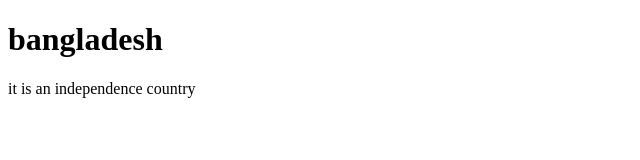
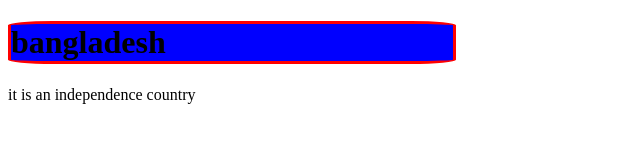
Before and after one commit to jaminur1002/login, a plain HTML site: page index.html in a window 1280 px wide. Shown: the whole page, without its empty margins (0-640 px from the left). Drawn offline with Linux system fonts and the light colour scheme.

Commit message:
adding done

```diff
--- a/index.html
+++ b/index.html
@@ -4,6 +4,7 @@
     <meta charset="UTF-8">
     <meta name="viewport" content="width=device-width, initial-scale=1.0">
     <title>my website</title>
+    <link rel="stylesheet" href="style.css">
 </head>
 <body>
     <h1>bangladesh</h1>
--- /dev/null
+++ b/style.css
@@ -0,0 +1,6 @@
+h1{
+    border: solid red;
+    width: 35%;
+    border-radius: 10%;
+    background-color: blue;
+}
```
